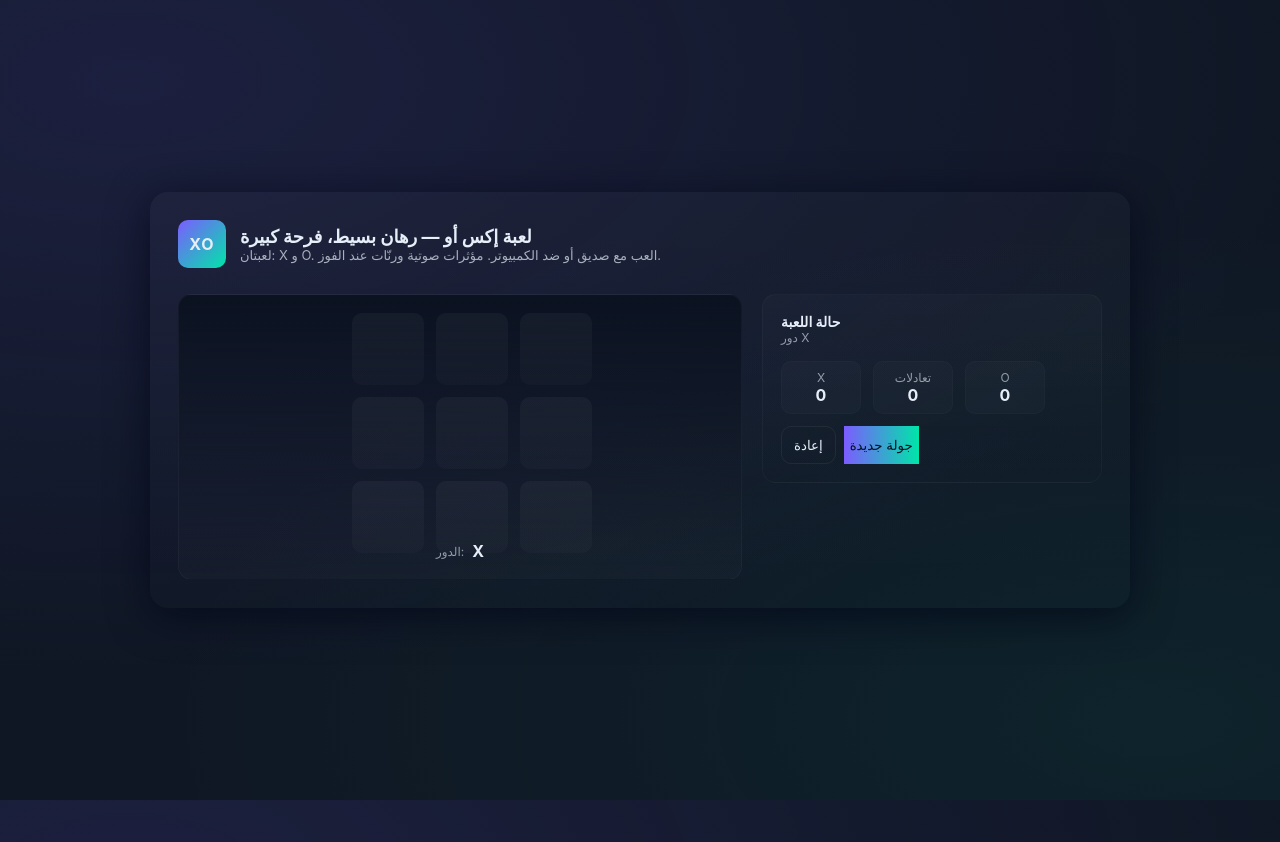
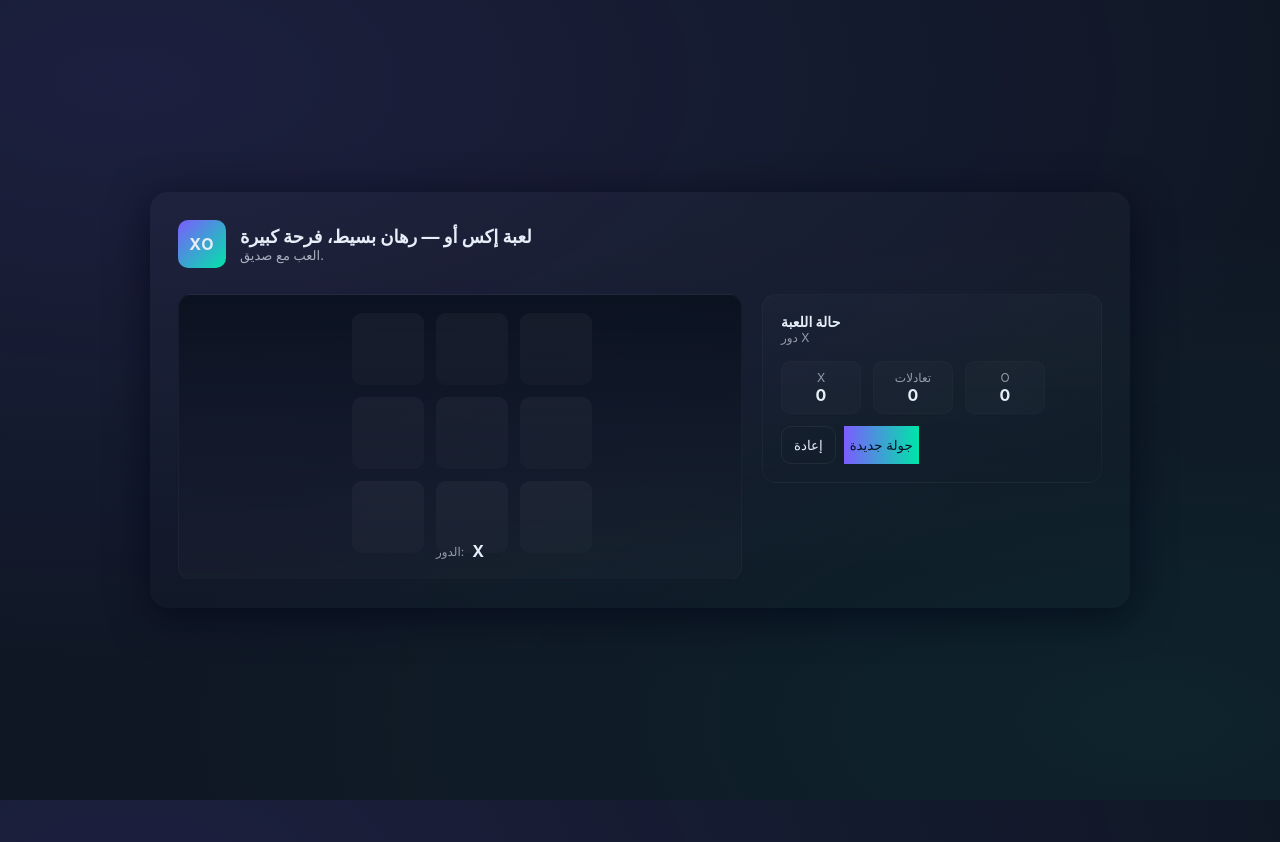
Before and after one commit to Radwan44/xo-test, a plain HTML site: page index.html in a window 1280 px wide. Drawn offline with Linux system fonts and the light colour scheme.

Commit message:
Update index.html

```diff
--- a/index.html
+++ b/index.html
@@ -251,7 +251,7 @@
         <div class="logo">XO</div>
         <div>
           <h1>لعبة إكس أو — رهان بسيط، فرحة كبيرة</h1>
-          <p>لعبتان: X و O. العب مع صديق أو ضد الكمبيوتر. مؤثرات صوتية ورنّات عند الفوز.</p>
+          <p> العب مع صديق.</p>
         </div>
       </div>
 
```
